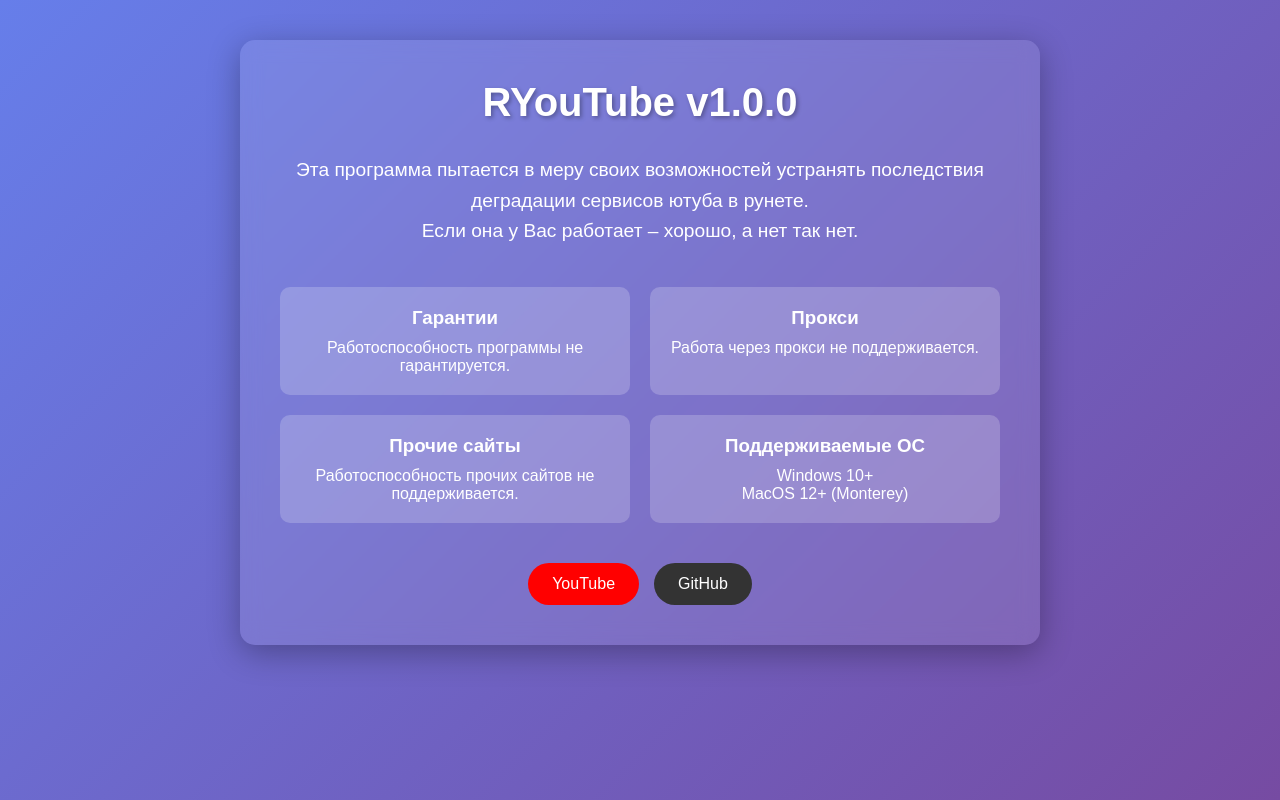
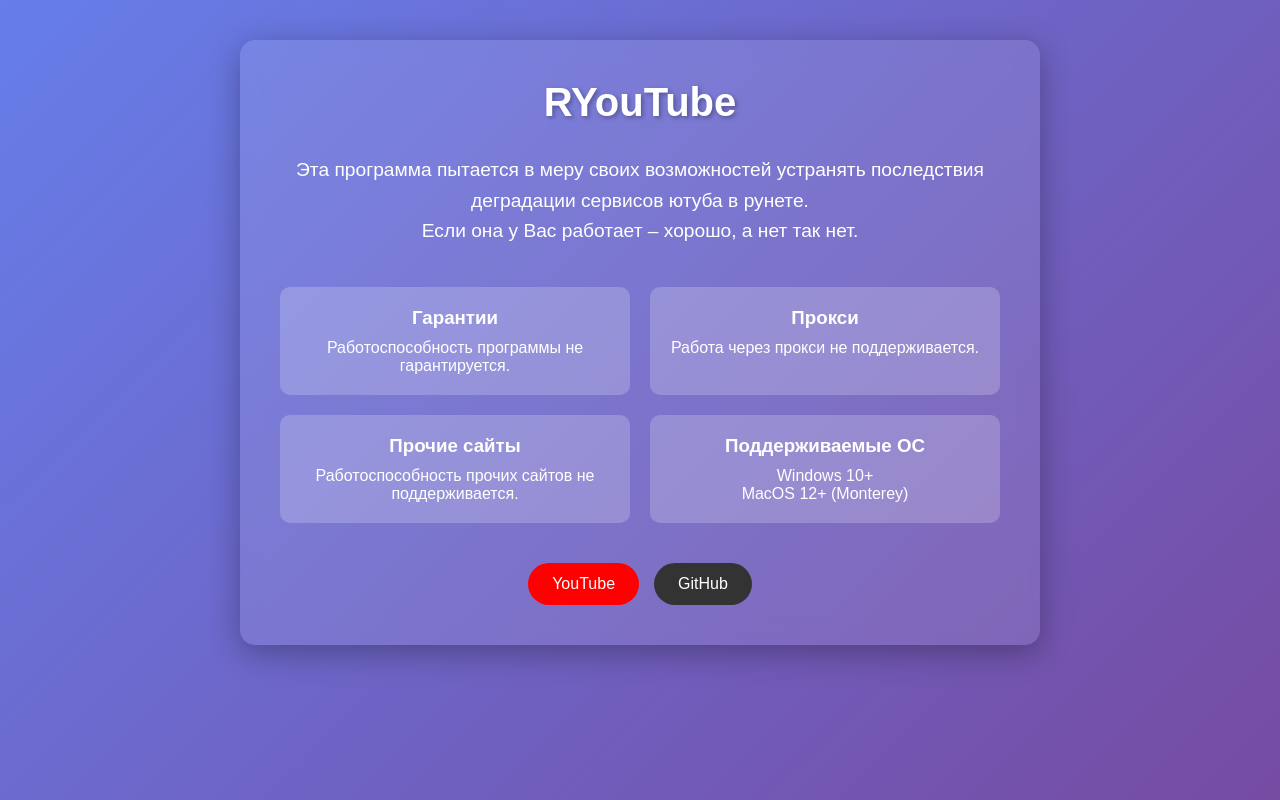
Before and after one commit to serge-ivamov/ryoutube-home, a plain HTML site: page docs/index.html in a window 1280 px wide. Drawn offline with Linux system fonts and the light colour scheme.

Commit message:
Update index.html

```diff
--- a/docs/index.html
+++ b/docs/index.html
@@ -8,7 +8,7 @@
 </head>
 <body class="home-body">
     <div class="home-container">
-        <h1 class="home-title">RYouTube v1.0.0</h1>
+        <h1 class="home-title">RYouTube</h1>
 
         <div class="welcome-text">
             <p>Эта программа пытается в меру своих возможностей
```
